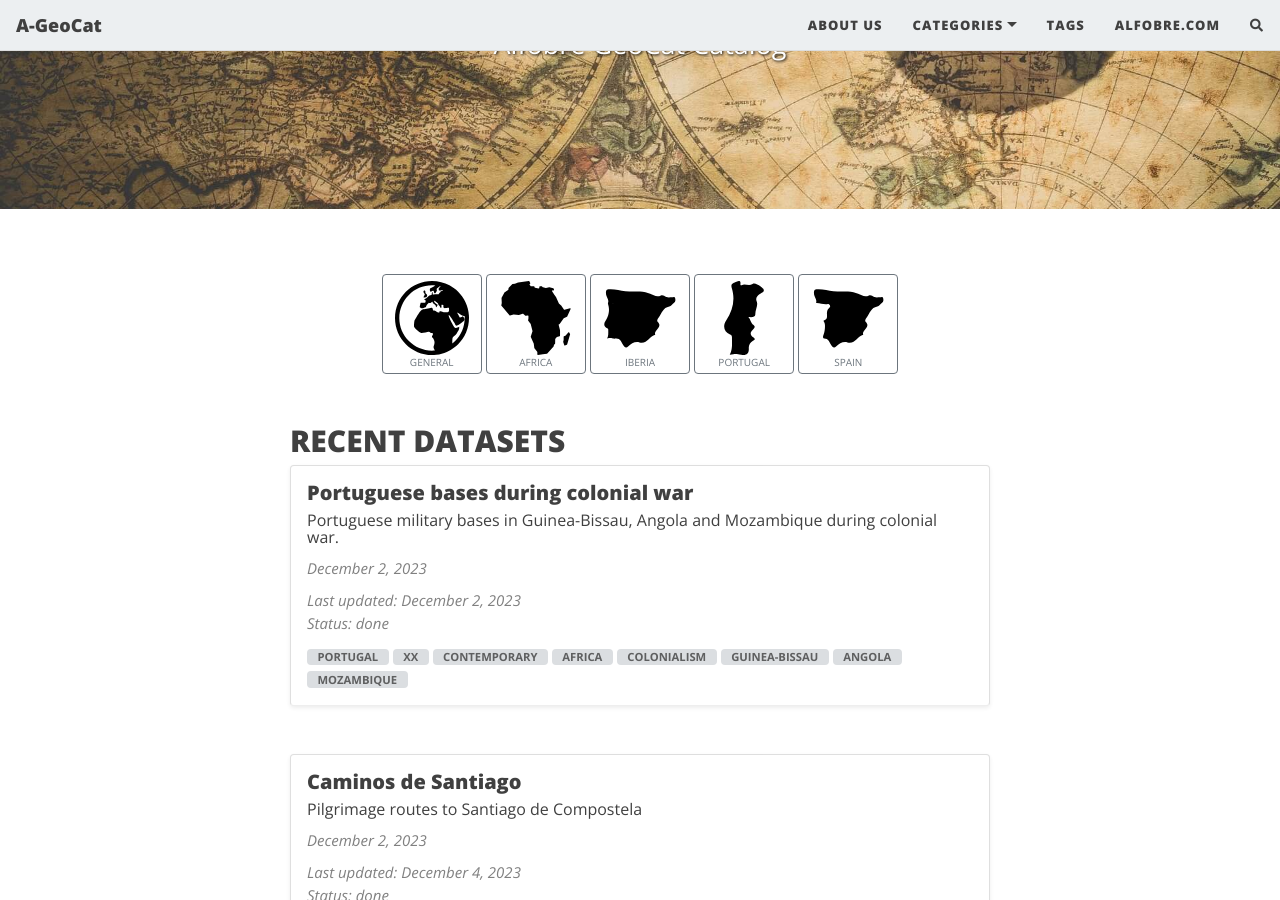
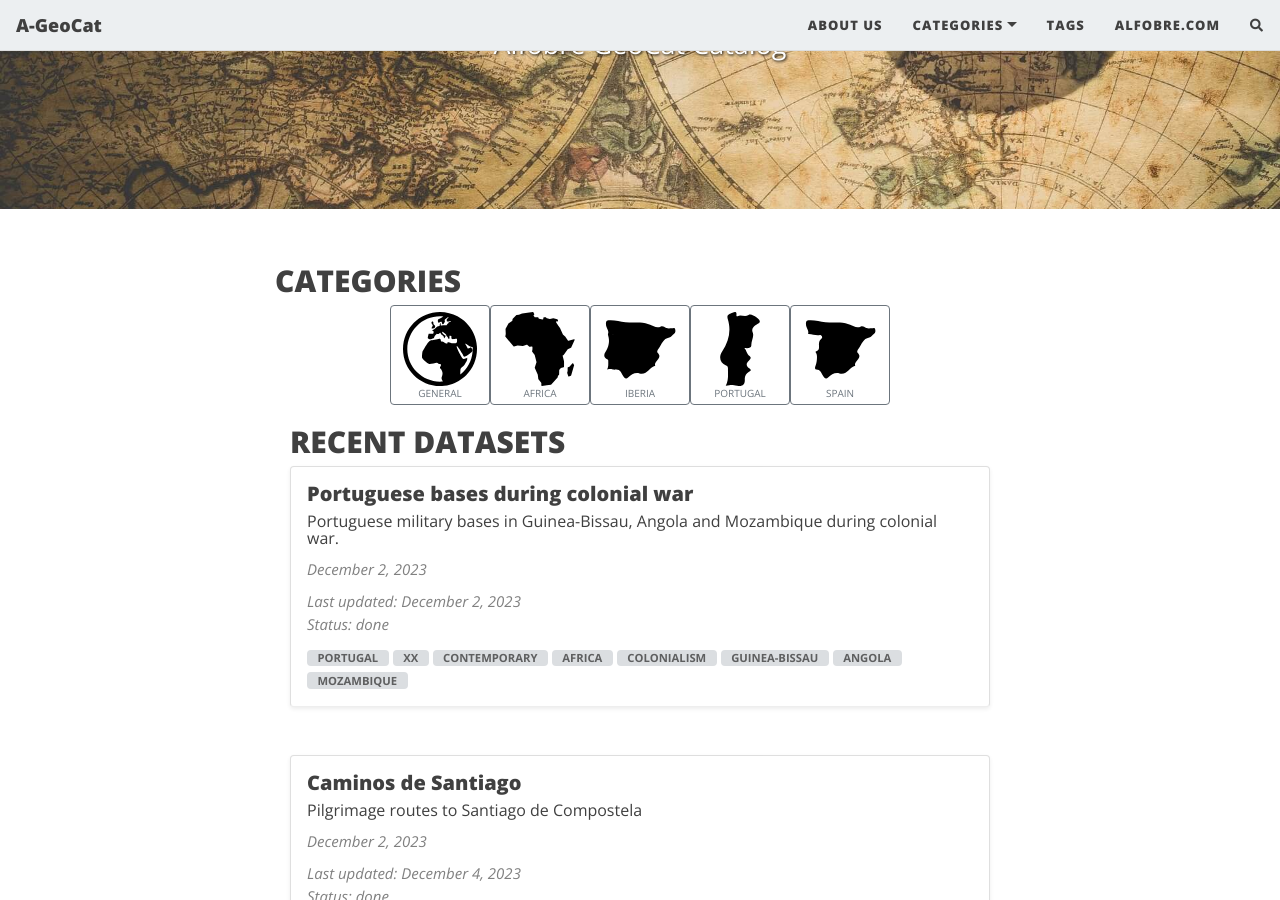
Before and after one commit to projetoalfobre/a-geocat, a Jekyll site: the page built from index.html, in a window 1280 px wide and 900 px high, scrolled down 336 px. Built offline with Jekyll 4.4.1, drawn with Linux system fonts in a browser that asks for light colours; nearby versions of some CDN libraries; the list of posts is cut into pages by our own code; comment, search, counter and statistics services are not loaded.

Commit message:
Update home_cat.html

```diff
--- a/_includes/home_cat.html
+++ b/_includes/home_cat.html
@@ -1,7 +1,8 @@
 <div class="container">
       <div class="row">
+	<h2>CATEGORIES</h2>
         <div class="col-lg-12 d-flex justify-content-center">
-          <p>
+
             <a href="{{ "/general" | relative_url }}" class="btn btn-sq btn-outline-secondary"><img src="{{ "/assets/img/general.svg" | relative_url }}"><br/>
                 GENERAL
 	    </a>
@@ -18,6 +19,6 @@
                 SPAIN
 	    </a>
 
-	  </p>
+
         </div>
 	</div>
```
